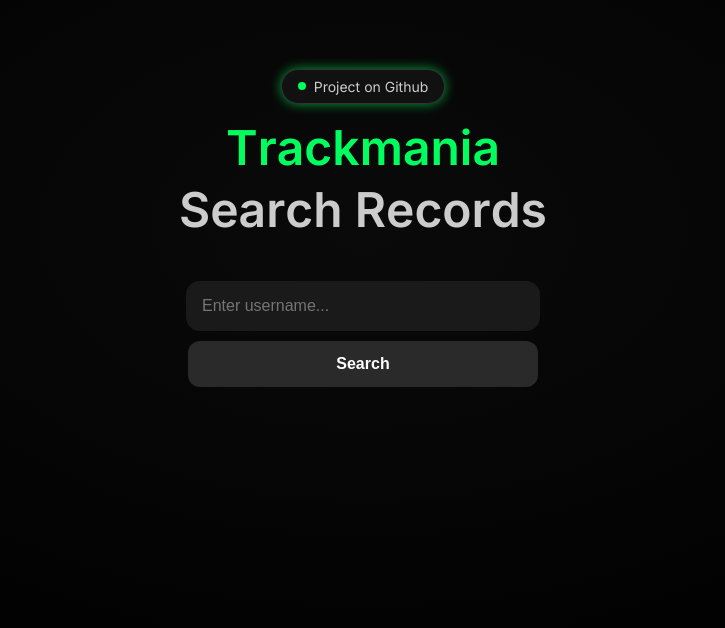
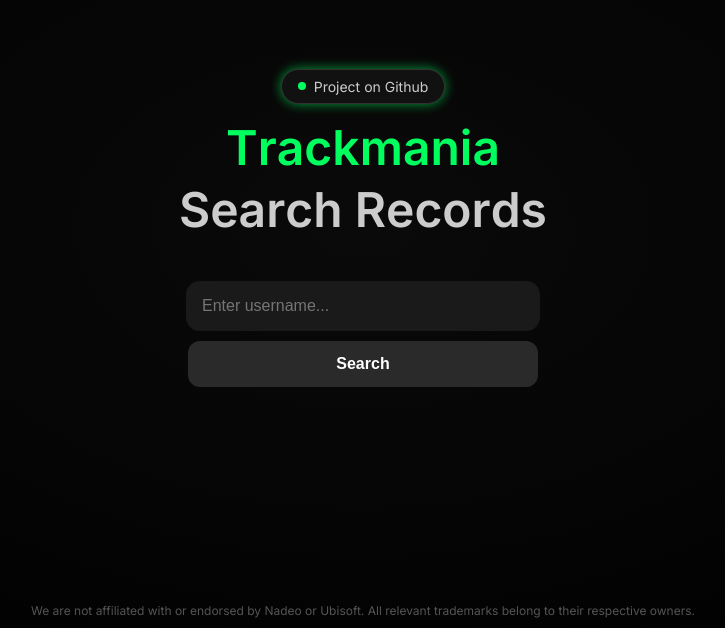
Before and after one commit to FrenchTheBeast/trackmaniamyrecords, a plain HTML site: page index.html in a window 1280 px wide. Shown: the part 172-800 px from the top of the page, without its empty margins (277-1002 px from the left). Drawn offline with Linux system fonts and the light colour scheme.

Commit message:
Deploy front-end v0.0.8

```diff
--- a/index.html
+++ b/index.html
@@ -2,11 +2,14 @@
 <html lang="en">
 <head>
     <meta charset="UTF-8" />
-    <meta name="viewport" content="width=device-width, initial-scale=1.0"/>
+    <meta name="viewport" content="width=device-width, initial-scale=1.0" />
     <title>Trackmania Search Records</title>
     <link rel="stylesheet" href="styles.css" />
     <link href="https://fonts.googleapis.com/css2?family=Inter:wght@400;600;700&display=swap" rel="stylesheet">
 </head>
+<footer class="disclaimer">
+    We are not affiliated with or endorsed by Nadeo or Ubisoft. All relevant trademarks belong to their respective owners.
+</footer>
 <body>
     <div class="container">
         <a href="https://github.com/" target="_blank" class="github-badge">
--- a/styles.css
+++ b/styles.css
@@ -14,6 +14,17 @@
     align-items: center;
     animation: fadeIn 1.2s ease-out;
     overflow: hidden;
+}
+
+.disclaimer {
+    position: absolute;
+    bottom: 10px;
+    width: 100%;
+    text-align: center;
+    font-size: 0.75rem;
+    color: #777;
+    opacity: 0.7;
+    pointer-events: none;
 }
 
 .container {
```
Lines whose indentation alone changed are shown as unchanged.
